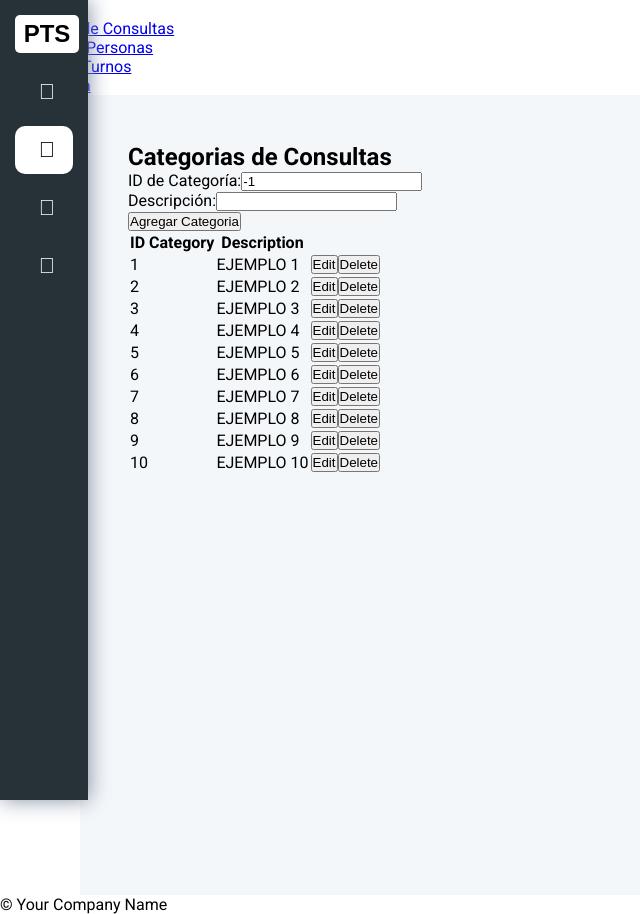
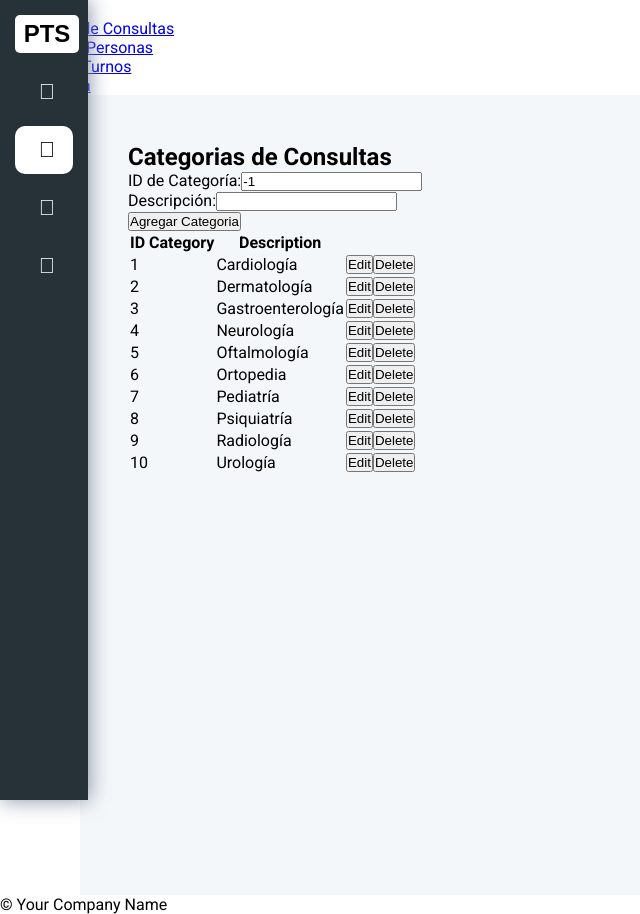
Before and after one commit to IvanWeissVanDerPolGH/FE_TP, an Angular app in the folder patient-tracking-system/: page /consultas in a window 1280 px wide. Shown: the whole page, without its empty margins (0-640 px from the left). Built offline with nearby package versions, Linux system fonts and the light colour scheme.

Commit message:
Update data_consulta.ts

```diff
--- a/patient-tracking-system/src/assets/data/consulta/data_consulta.ts
+++ b/patient-tracking-system/src/assets/data/consulta/data_consulta.ts
@@ -1,14 +1,14 @@
 import { Categoria } from "src/app/components/consulta/consulta.interface"
 
-export const Data_consulta: Categoria[] =   [
-    { "id": 1, "descripcion": "EJEMPLO 1", isEditing: false },
-    { "id": 2, "descripcion": "EJEMPLO 2", isEditing: false },
-    { "id": 3, "descripcion": "EJEMPLO 3", isEditing: false },
-    { "id": 4, "descripcion": "EJEMPLO 4", isEditing: false },
-    { "id": 5, "descripcion": "EJEMPLO 5", isEditing: false },
-    { "id": 6, "descripcion": "EJEMPLO 6", isEditing: false },
-    { "id": 7, "descripcion": "EJEMPLO 7", isEditing: false },
-    { "id": 8, "descripcion": "EJEMPLO 8", isEditing: false },
-    { "id": 9, "descripcion": "EJEMPLO 9", isEditing: false },
-    { "id": 10, "descripcion": "EJEMPLO 10", isEditing: false }
-]
+export const Data_consulta: Categoria[] = [
+    { "id": 1, "descripcion": "Cardiología", isEditing: false },
+    { "id": 2, "descripcion": "Dermatología", isEditing: false },
+    { "id": 3, "descripcion": "Gastroenterología", isEditing: false },
+    { "id": 4, "descripcion": "Neurología", isEditing: false },
+    { "id": 5, "descripcion": "Oftalmología", isEditing: false },
+    { "id": 6, "descripcion": "Ortopedia", isEditing: false },
+    { "id": 7, "descripcion": "Pediatría", isEditing: false },
+    { "id": 8, "descripcion": "Psiquiatría", isEditing: false },
+    { "id": 9, "descripcion": "Radiología", isEditing: false },
+    { "id": 10, "descripcion": "Urología", isEditing: false }
+];
```
